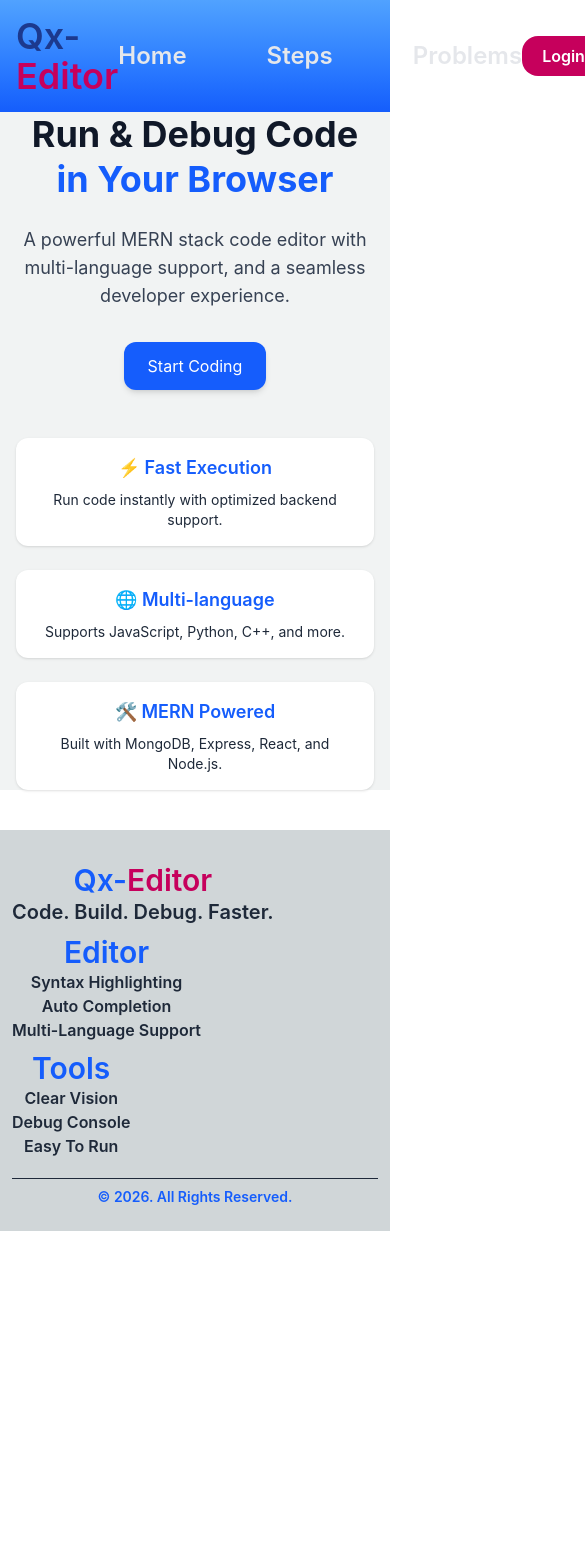
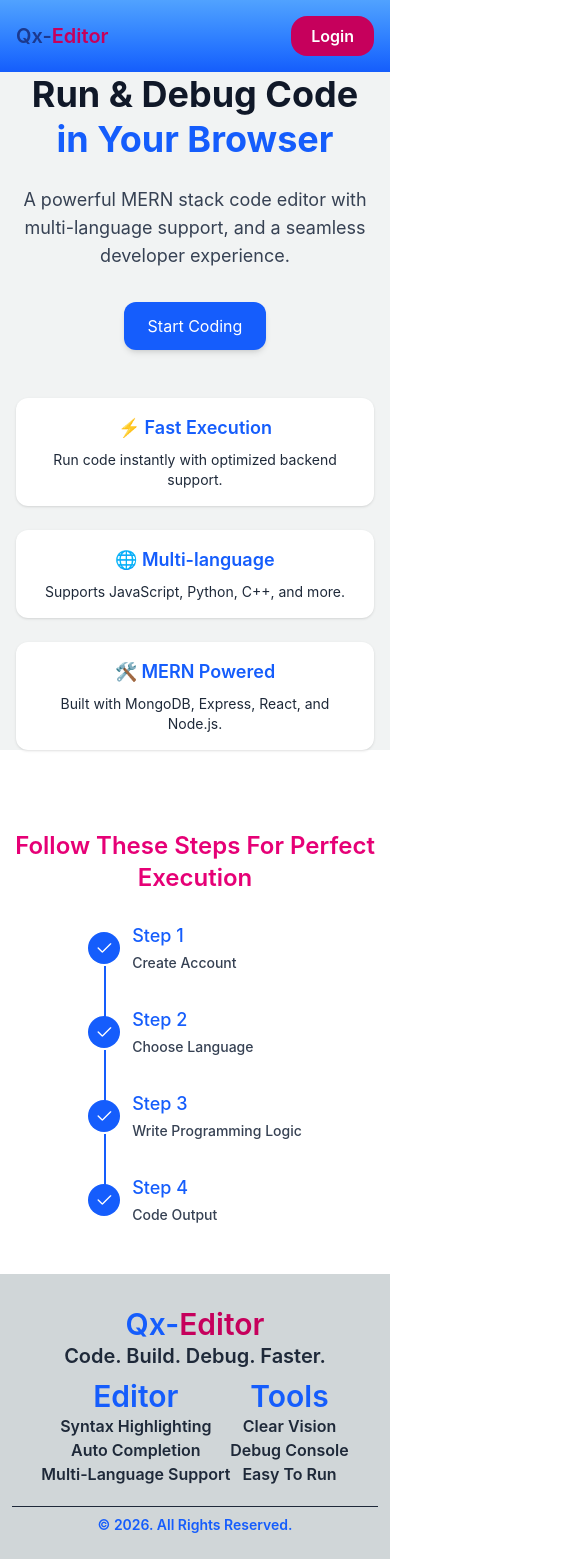
Before and after one commit to abdullah78-6/Qx-Editor, a React (Vite) app in the folder client/: page / in a window 390 px wide. Shown: the whole page, 585 px wide, since content can reach past the window. Before the commit the page ends 1231 px from the top, so only its background shows below. Built offline with nearby package versions, Linux system fonts and the light colour scheme; no server answers.

Commit message:
ADDING ICONS FIXING MONACO MAKING RESPONSIVE IMPLEMENTING RESET BUTTON

```diff
--- a/client/index.html
+++ b/client/index.html
@@ -3,6 +3,7 @@
   <head>
     <meta charset="UTF-8" />
     <link rel="icon" type="image/svg+xml" href="/favicon.svg" />
+     <link rel="stylesheet" type='text/css' href="https://cdn.jsdelivr.net/gh/devicons/devicon@latest/devicon.min.css" />
     <meta name="viewport" content="width=device-width, initial-scale=1.0" />
     <title>client</title>
   </head>
--- a/client/package.json
+++ b/client/package.json
@@ -14,6 +14,7 @@
     "@reduxjs/toolkit": "^2.11.2",
     "@tailwindcss/vite": "^4.2.2",
     "axios": "^1.15.0",
+    "devicon": "^2.17.0",
     "react": "^19.2.4",
     "react-dom": "^19.2.4",
     "react-icons": "^5.6.0",
--- a/client/src/App.jsx
+++ b/client/src/App.jsx
@@ -4,12 +4,15 @@ import Login from "./components/login-popup/login";
 import Navbar from "./components/navbar/navbar";
 import { useDispatch,useSelector } from "react-redux";
 import Hero from "./components/hero/hero";
+import Step from "./components/steps/steps";
 function Inner(){
   const url="http://localhost:8000"
   const dispatch=useDispatch();
   const loginstatus=useSelector(state=>state.main.loginstatus);
   return <div>
+
  <Navbar url={url}/>
+
   {loginstatus?<Login url={url}/>:<></>}
 
  <Outlet/>
--- a/client/src/components/footer/footer.jsx
+++ b/client/src/components/footer/footer.jsx
@@ -1,16 +1,18 @@
 const Footer=()=>{
-    return <div className="text-gray-800 font-semibold  px-3 py-6 bg-mist-300 mt-10 ">
-        <div className="flex justify-between items-center     flex-wrap">
+    return <div className="text-gray-800 font-semibold  px-3 py-6 bg-mist-300 mt-10 flex flex-col flex-wrap  " id="f">
+        <div className="flex justify-center md:justify-between lg:justify-between xl:justify-between  items-center     flex-wrap">
         <div className=" text-center mt-2 ">
             <h1 className="text-3xl capitalize text-blue-600">qx-<span className="text-pink-700">editor</span></h1>
             <p className="text-xl text-gray-800 capitalize"> Code. Build. Debug. Faster.</p>
         </div>
 
-            <div className=" mt-2 text-center capitalize mr-19 ">
+            <div className=" mt-2 text-center capitalize mr-0 md:mr-19 xl:mr-19 lg:mr-19  flex  justify-center items-center">
+                <div>
                <h1 className="text-3xl text-blue-600 ">Editor</h1>
                <p className="text-center">syntax highlighting</p>
                <p className="text-center">auto completion</p>
                <p className="text-center">multi-language support</p>
+               </div>
 
 
         </div>
--- a/client/src/components/navbar/navbar.jsx
+++ b/client/src/components/navbar/navbar.jsx
@@ -3,7 +3,9 @@ import { control } from "../../redux/slice";
 import { useEffect } from "react";
 import {toast} from "react-toastify";
 import axios from "axios"
+import {useNavigate,Link} from "react-router-dom"
 const Navbar=({url})=>{
+    const navigate=useNavigate();
     const navclass=useSelector(state=>state.main.navclass);
     const backendemail=useSelector(state=>state.main.backendemail);
     const dipatch=useDispatch();
@@ -43,19 +45,19 @@ const Navbar=({url})=>{
     }
     return <div className="capitalize font-semibold flex justify-between bg-linear-to-b from-blue-400 to-blue-600  text-gray-800 items-center p-4 cursor-pointer">
         <div className="cursor-pointer">
-            <h1 className="text-4xl text-blue-900">qx-<span className="text-pink-700 cursor-pointer">editor</span></h1>
+            <Link to="/" className="text-xl md:text-3xl lg:text-4xl text-blue-900">qx-<span className="text-pink-700 cursor-pointer">editor</span></Link>
 
         </div>
-        <ul className="flex gap-20 text-2xl text-gray-200 ">
-            <li onClick={()=>dipatch(control.setnavclass("home"))} className={`${navclass==="home"?"text-pink-500 border-b-3 border-b-pink-500":"hover:text-pink-500 transition ease-in-out duration-150"}`}>home</li>
-            <li onClick={()=>dipatch(control.setnavclass("step"))} className={`${navclass==="step"?"text-pink-500 border-b-3 border-b-pink-500":"hover:text-pink-500 transition ease-in-out duration-150"}`}>steps</li>
-            <li onClick={()=>dipatch(control.setnavclass("problems"))} className={`${navclass==="problems"?"text-pink-500 border-b-3 border-b-pink-500":"hover:text-pink-500 transition ease-in-out duration-150"}`}>problems</li>
+        <ul className=" hidden md:flex md:gap-20 md:text-xl md:text-gray-200 xl:flex xl:gap-20 xl:text-2xl xl:text-gray-200  lg:flex lg:gap-20 lg:text-2xl lg:text-gray-200">
+            <Link to="/" onClick={()=>dipatch(control.setnavclass("home"))} className={`${navclass==="home"?"text-pink-500 border-b-3 border-b-pink-500":"hover:text-pink-500 transition ease-in-out duration-150"}`}>home</Link>
+            <a href="#s" onClick={()=>dipatch(control.setnavclass("step"))} className={`${navclass==="step"?"text-pink-500 border-b-3 border-b-pink-500":"hover:text-pink-500 transition ease-in-out duration-150"}`}>steps</a>
+            <a href="#f" onClick={()=>dipatch(control.setnavclass("problems"))} className={`${navclass==="problems"?"text-pink-500 border-b-3 border-b-pink-500":"hover:text-pink-500 transition ease-in-out duration-150"}`}>features</a>
 
         </ul>
         <div>
             {!backendemail?<button onClick={()=>dipatch(control.setloginstatus(true))} className="bg-pink-700 p-2 rounded-2xl px-5 capitalize text-white hover:bg-pink-900 transition ease-in-out duration-150">login</button>:<div className="flex items-center gap-5 ">
             <div>
-                <h1 className="text-pink-700 hover:bg-pink-700 hover:text-white transition ease-in-out duration-150 text-2xl border-2 rounded-4xl px-3 py-1 bg-white ">{backendemail.slice(0,1)}</h1>
+                <h1 className="text-pink-700 hover:bg-pink-700 hover:text-white transition ease-in-out duration-150 text-sm md:text-2xl lg:text-2xl xl:text-2xl border-2 rounded-4xl px-3 py-1 bg-white ">{backendemail.slice(0,1)}</h1>
                 </div>
                 <div>
                 <button onClick={Logout} className="bg-red-700 p-2 rounded-2xl px-5 capitalize text-white hover:bg-red-900 transition ease-in-out duration-150">Logout</button>
--- /dev/null
+++ b/client/src/components/steps/steps.jsx
@@ -0,0 +1,163 @@
+const Step=()=>{
+    return (
+
+<div className="mt-20 font-semibold" id="s">
+<div className="text-center">
+    <h1 className="capitalize text-2xl text-pink-600 font-semibold">follow these steps for perfect execution</h1>
+
+</div>
+
+<div className="mt-5 cursor-pointer flex justify-center items-center p-2">
+
+<ol className="overflow-hidden space-y-8">
+
+
+<li className="relative flex-1 after:content-[''] after:w-0.5 after:h-full after:bg-blue-600 after:inline-block after:absolute after:-bottom-11 after:left-4 lg:after:left-5">
+
+<div className="flex items-center font-medium w-full">
+
+<span className="w-8 h-8 bg-blue-600 border-2 border-transparent rounded-full flex justify-center items-center mr-3 text-sm text-white lg:w-10 lg:h-10">
+
+<svg
+className="w-5 h-5 stroke-white"
+viewBox="0 0 24 24"
+fill="none"
+xmlns="http://www.w3.org/2000/svg"
+>
+
+<path
+d="M5 12L9.28722 16.2923C9.62045 16.6259 9.78706 16.7927 9.99421 16.7928C10.2014 16.7929 10.3681 16.6262 10.7016 16.2929L20 7"
+stroke="currentColor"
+strokeWidth="1.6"
+strokeLinecap="round"
+strokeLinejoin="round"
+/>
+
+</svg>
+
+</span>
+
+<div className="block">
+<h4 className="text-lg text-blue-600">Step 1</h4>
+<span className="text-sm text-gray-700">Create Account</span>
+</div>
+
+</div>
+</li>
+
+
+{/* Step 2 */}
+<li className="relative flex-1 after:content-[''] after:w-0.5 after:h-full after:bg-blue-600 after:inline-block after:absolute after:-bottom-11 after:left-4 lg:after:left-5">
+
+<div className="flex items-center font-medium w-full">
+
+<span className="w-8 h-8 bg-blue-600 border-2 border-transparent rounded-full flex justify-center items-center mr-3 text-sm text-white lg:w-10 lg:h-10">
+
+<svg
+className="w-5 h-5 stroke-white"
+viewBox="0 0 24 24"
+fill="none"
+xmlns="http://www.w3.org/2000/svg"
+>
+
+<path
+d="M5 12L9.28722 16.2923C9.62045 16.6259 9.78706 16.7927 9.99421 16.7928C10.2014 16.7929 10.3681 16.6262 10.7016 16.2929L20 7"
+stroke="currentColor"
+strokeWidth="1.6"
+strokeLinecap="round"
+strokeLinejoin="round"
+/>
+
+</svg>
+
+</span>
+
+<div className="block">
+<h4 className="text-lg text-blue-600">Step 2</h4>
+<span className="text-sm text-gray-700">Choose Language</span>
+</div>
+
+</div>
+</li>
+
+
+
+<li className="relative flex-1 after:content-[''] after:w-0.5 after:h-full after:bg-blue-600 after:inline-block after:absolute after:-bottom-11 after:left-4 lg:after:left-5">
+
+<div className="flex items-center font-medium w-full">
+
+<span className="w-8 h-8 bg-blue-600 border-2 border-transparent rounded-full flex justify-center items-center mr-3 text-sm text-white lg:w-10 lg:h-10">
+
+<svg
+className="w-5 h-5 stroke-white"
+viewBox="0 0 24 24"
+fill="none"
+xmlns="http://www.w3.org/2000/svg"
+>
+
+<path
+d="M5 12L9.28722 16.2923C9.62045 16.6259 9.78706 16.7927 9.99421 16.7928C10.2014 16.7929 10.3681 16.6262 10.7016 16.2929L20 7"
+stroke="currentColor"
+strokeWidth="1.6"
+strokeLinecap="round"
+strokeLinejoin="round"
+/>
+
+</svg>
+
+</span>
+
+<div className="block">
+<h4 className="text-lg text-blue-600">Step 3</h4>
+<span className="text-sm text-gray-700 capitalize">
+Write programming logic
+</span>
+</div>
+
+</div>
+</li>
+
+
+
+<li className="relative flex-1">
+
+<div className="flex items-center font-medium w-full">
+
+<span className="w-8 h-8 bg-blue-600 border-2 border-transparent rounded-full flex justify-center items-center mr-3 text-sm text-white lg:w-10 lg:h-10">
+
+<svg
+className="w-5 h-5 stroke-white"
+viewBox="0 0 24 24"
+fill="none"
+xmlns="http://www.w3.org/2000/svg"
+>
+
+<path
+d="M5 12L9.28722 16.2923C9.62045 16.6259 9.78706 16.7927 9.99421 16.7928C10.2014 16.7929 10.3681 16.6262 10.7016 16.2929L20 7"
+stroke="currentColor"
+strokeWidth="1.6"
+strokeLinecap="round"
+strokeLinejoin="round"
+/>
+
+</svg>
+
+</span>
+
+<div className="block">
+<h4 className="text-lg text-blue-600">Step 4</h4>
+<span className="text-sm text-gray-700">Code Output</span>
+</div>
+
+</div>
+</li>
+
+</ol>
+
+</div>
+
+</div>
+);
+
+}
+export default Step;
--- a/client/src/index.css
+++ b/client/src/index.css
@@ -1 +1,4 @@
 @import "tailwindcss";
+html{
+    scroll-behavior: smooth;
+}
--- a/client/src/main.jsx
+++ b/client/src/main.jsx
@@ -8,6 +8,7 @@ import { ToastContainer } from "react-toastify";
 import {RouterProvider,createBrowserRouter} from "react-router-dom";
 import Hero from './components/hero/hero.jsx';
 import Editor from './components/editor/editor.jsx';
+import Step from './components/steps/steps.jsx';
 const url="http://localhost:8000"
 const router=createBrowserRouter([
   {
@@ -20,12 +21,17 @@ const router=createBrowserRouter([
           <>
 
           <Hero/>
+          <Step/>
           </>
         )
       },
       {
         path:"editor",
         element:<Editor url={url}/>
+      },
+      {
+        path:"/",
+        element:<App/>
       }
     ]
   }
--- a/client/src/redux/slice.js
+++ b/client/src/redux/slice.js
@@ -5,7 +5,7 @@ const codeslice=createSlice({
      name:"",
      email:"",
      password:""
-    },token:"",backendemail:"",language:""
+    },token:"",backendemail:"",language:"javascript"
 },
     reducers:{
         setnavclass(state,action){
```
Also changed, not shown: client/src/components/editor/editor.jsx (+147 -70 lines), 2 other files (tests, documents, lock files or other folders).
